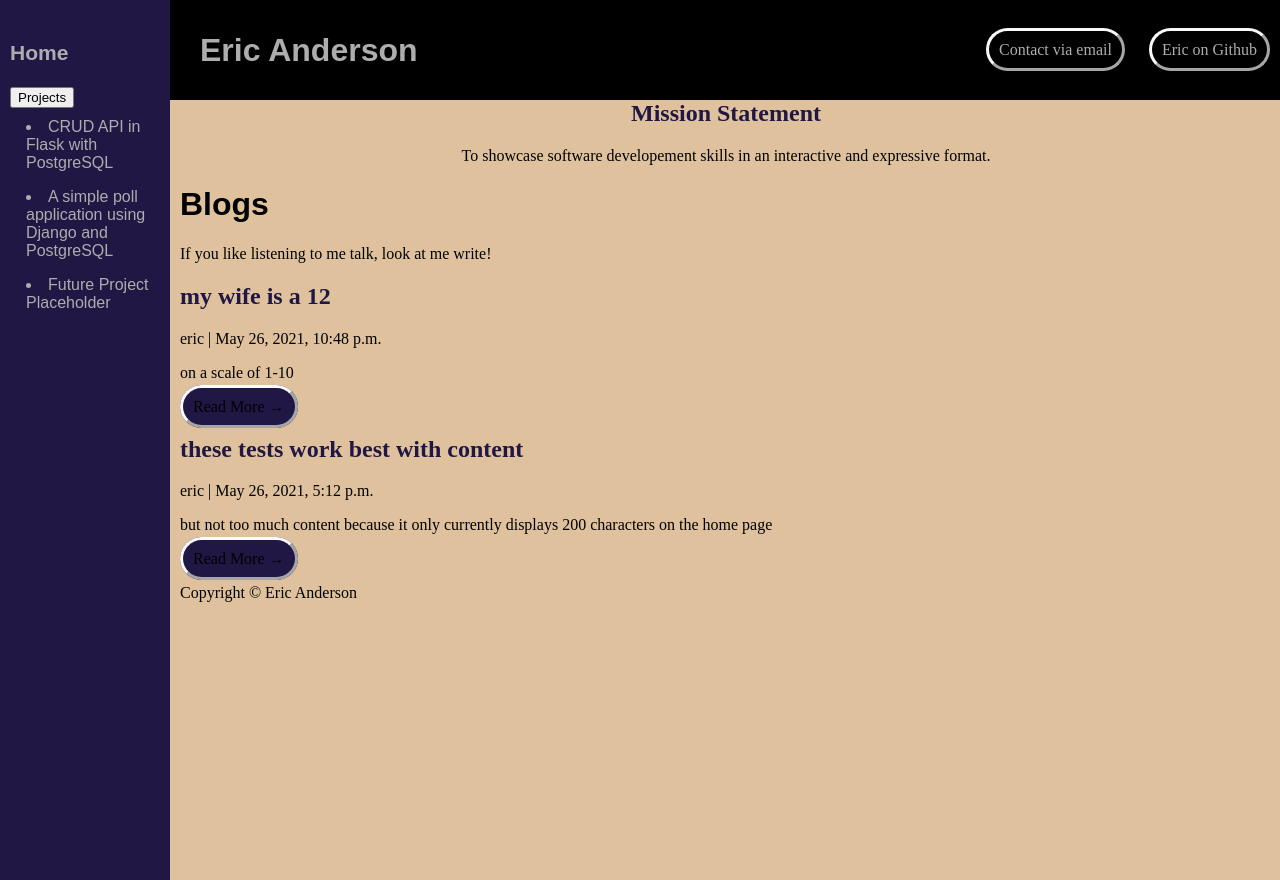
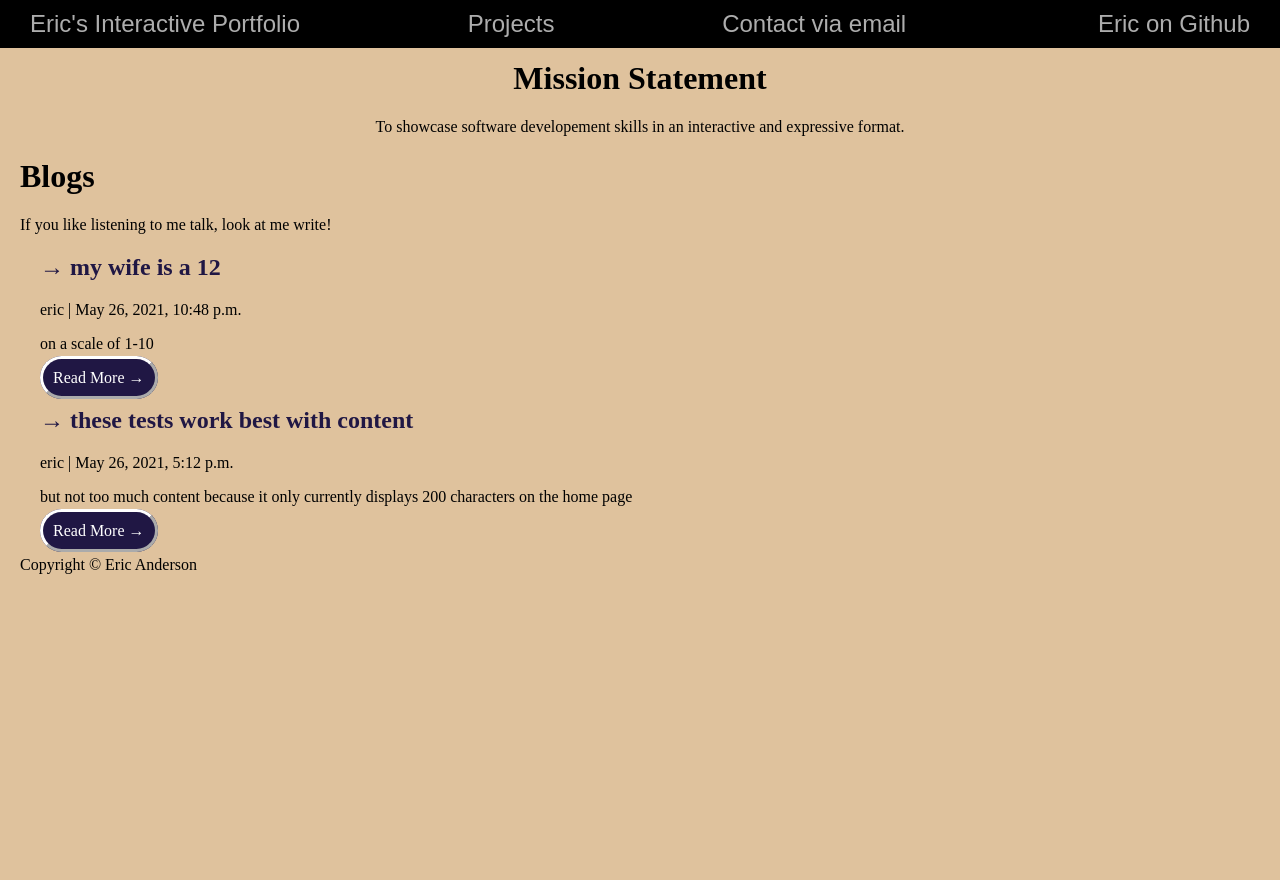
Before and after one commit to ETAnderson/mysite, a Django app: page / in a window 1280 px wide; the page is wider, and only the part inside the window is pictured. Run offline with Django 3.2, Linux system fonts and the light colour scheme; data comes from the database, SQL or seed files in the repository.

Commit message:
removing sidebar in favor of simpler UX, implementing project dropdown

```diff
--- a/mysite/static/css/base.css
+++ b/mysite/static/css/base.css
@@ -1,13 +1,8 @@
 /* GENERAL */
 
 body {
-    margin-top: 100px;
-    margin-left: 160px;
+    margin: 0;
     background-color: rgb(223, 194, 157);
-}
-
-h1 {
-    font-family: 'KoHo', sans-serif;
 }
 
 h2 {
@@ -20,10 +15,10 @@ h3 a {
 }
 
 .read_more_btn {
-    color: inherit;
+    color: rgb(255, 255, 255);
     background-color: rgb(32, 23, 68);
     text-decoration: none;
-    border: 3px outset rgb(250, 250, 250);
+    border: 3px outset rgb(255, 255, 255);
     border-radius: 50px;
     padding: 10px;
 }
@@ -33,12 +28,16 @@ h3 a {
 }
 
 #main {
-    margin-left: 20px;
+    margin-top: 60px;
     text-align: center;
 }
 
 #block_content {
-    margin-left: 20px;
+    padding-left: 20px;
+}
+
+.blog_entries {
+    padding-left: 20px;
 }
 
 /* TOPBAR */
@@ -47,88 +46,81 @@ h3 a {
     align-items: center;
     position: absolute; top:0%;
     display:flex;
-    height: 100px;
+    justify-content: space-between;
     width: 100%;
+    font-family: 'KoHo', sans-serif;
+    font-size: 24px;
     color: #adadad;
     background-color: rgb(0, 0, 0);
     overflow: hidden;
 }
 
-#topbar h1 {
-    position: fixed;
-    padding-left: 40px;
-}
-
-#topbar ul {
-    position: fixed;
-    right: 0;
-}
-
-#topbar li{
+#topbar a {
+    padding-left: 20px;
+    padding-right: 20px;
+    color: inherit;
+    text-decoration: none;
     right: 10px;
     align-items: stretch;
     display: inline;
     margin: 10px;
 }
 
-#topbar li a {
-    color: inherit;
-    text-decoration: none;
-    border: 3px outset rgb(250, 250, 250);
-    border-radius: 50px;
-    padding: 10px;
-}
-
-#topbar li a:hover {
+#topbar a:hover {
     color: darkorange;
 }
 
-/* SIDEBAR */
+/* PROJECTS DROPDOWN */
 
-#sidebar {
-    height: 100%;
-    width: 160px;
-    position: fixed;
-    z-index: 1;
-    top: 0;
-    left: 0;
-    font-family: 'Ubuntu', sans-serif;
+button {
+    font-family: 'KoHo', sans-serif;
+    font-size: 24px;
     color: #adadad;
-    background-color: rgb(32, 23, 68);
-    overflow-x: hidden;
-    padding-top: 20px;
-    font-size: large;
-    padding-left: 10px;
-  }
-
-#sidebar ul {
-    list-style-type: none;
+    background-color: rgb(0, 0, 0);
+    text-decoration: none;
+    border: none;
 }
 
-#sidebar li {
-    padding: 10px 8px 6px 16px;
-    text-decoration: none;
-    font-size: medium;
-    color: #adadad;
-  }
-#sidebar  li a {
-    text-decoration: none;
-    color: #adadad;
-}
-
-#sidebar a {
-    text-decoration: none;
-    color: #adadad;
-}
-
-#sidebar  a:active {
-    background-color: rgb(209, 76, 24);
-}
-
-#sidebar a:hover {
+button:hover {
     color: darkorange;
 }
 
-#sidebar li a:hover {
-    color: darkorange;
+.dropdown {
+    float: left;
+    overflow: hidden;
+  }
+
+  .dropdown .dropbtn {
+    cursor: pointer;
+    font-size: 16px;
+    border: none;
+    outline: none;
+    color: white;
+    padding: 14px 16px;
+    background-color: inherit;
+    font-family: inherit;
+    margin: 0;
+  }
+
+.dropdown_container {
+    display: none;
+    position: absolute;
+    color: #adadad;
+    background-color: rgb(0, 0, 0);
+    min-width: 160px;
+    box-shadow: 0px 8px 16px 0px rgba(0,0,0,0.2);
+    z-index: 1;
 }
+
+.dropdown_container a {
+    float: none;
+    color: black;
+    padding: 12px 16px;
+    text-decoration: none;
+    display: block;
+    text-align: left;
+  }
+
+  .show {
+    display: block;
+  }
--- a/mysite/templates/base.html
+++ b/mysite/templates/base.html
@@ -4,7 +4,7 @@
 <html>
 
     <head>
-        <title>Eric's interactive Portfolio</title>
+        <title>Eric's Interactive Portfolio</title>
         <link href="https://fonts.googleapis.com/css?family=Roboto:400,700" rel="stylesheet">
         <meta name="google" content="notranslate" />
         <meta name="viewport" content="width=device-width, initial-scale=1" />
@@ -12,18 +12,26 @@
     </head>
 
     <body>
-        <div id='topbar'><h1>Eric Anderson</h1>
-            <ul>
-               <li><a href='mailto:anderson.eric.t@gmail.com'> Contact via email</a></li>
-               <li><a href="https://github.com/ETAnderson">Eric on Github</a></li>
-             </ul>
-          </div>
-          <div id='main'>
-          <h2>Mission Statement</h2>
+        <div id='topbar'>
+            <a href="{% url 'home' %}">Eric's Interactive Portfolio</a>
+            <div id='dropdown'>
+                <button class='dropbtn' onclick="projectDropDown()">Projects<i class="fa fa-caret-down"></i></button>
+                <div class='dropdown_container' id='myDropdown'>
+                    <a href=''>CRUD API in Flask with PostgreSQL</a>
+                    <a href=''>A simple poll application using Django and PostgreSQL</a>
+                    <a href=''>Future Project Placeholder</a>
+                </div>
+            </div>
+            <a href='mailto:anderson.eric.t@gmail.com'> Contact via email</a>
+            <a href="https://github.com/ETAnderson">Eric on Github</a>
+        </div>
+
+        <div id='main'>
+          <h1>Mission Statement</h1>
             <p id='mission_statement'>
                 To showcase software developement skills in an interactive and expressive format.
             </p>
-          </div>
+        </div>
 
         <div id='block_content'>
         {% block content %}
@@ -35,8 +43,21 @@
         <footer>
             <p ">Copyright &copy; Eric Anderson</p>
         </footer>
+
+        <script>
+            function projectDropDown() {
+
+              document.getElementById("myDropdown").classList.toggle("show");
+            }
+
+            window.onclick = function(e) {
+              if (!e.target.matches('.dropbtn')) {
+              var myDropdown = document.getElementById("myDropdown");
+                if (myDropdown.classList.contains('show')) {
+                  myDropdown.classList.remove('show');
+                }
+              }
+            }
+        </script>
     </body>
-    {% block sidebar %}
-    {% include 'sidebar.html' %}
-    {% endblock sidebar %}
 </html>
--- a/mysite/templates/index.html
+++ b/mysite/templates/index.html
@@ -13,7 +13,7 @@
     <!-- Blog Entries Column -->
     {% for post in post_list %}
       <div class="card-body">
-        <h2 class="card-title">{{ post.title }}</h2>
+        <h2 class="card-title">&#8594 {{ post.title }}</h2>
         <p>{{ post.author }} | {{ post.created_on}}  </p>
         <p>{{post.content|safe|slice:":200" }}</p>
         <a href="{% url 'post_detail' post.slug  %}" class="read_more_btn">Read More &rarr;</a>
--- a/mysite/templates/sidebar.html
+++ b/mysite/templates/sidebar.html
@@ -2,7 +2,7 @@
 
 <div id="sidebar">
     <h3><a href="{% url 'home' %}">Home</a></h3>
-    <button class='dropdown_btn'>Projects<i class="fa fa-caret-down"></i></button>
+    <button class='dropdown_btn'>Projects</button>
       <div class='dropdown_container' id='project_links'>
           <li><a href=''>CRUD API in Flask with PostgreSQL</a></li>
           <li><a href=''>A simple poll application using Django and PostgreSQL</a></li>
```
